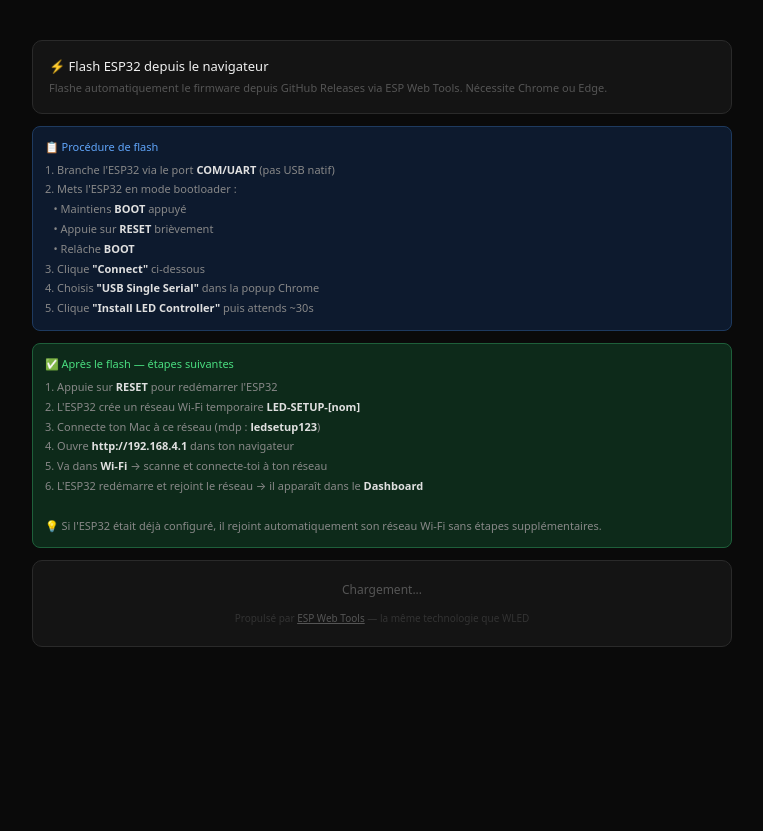
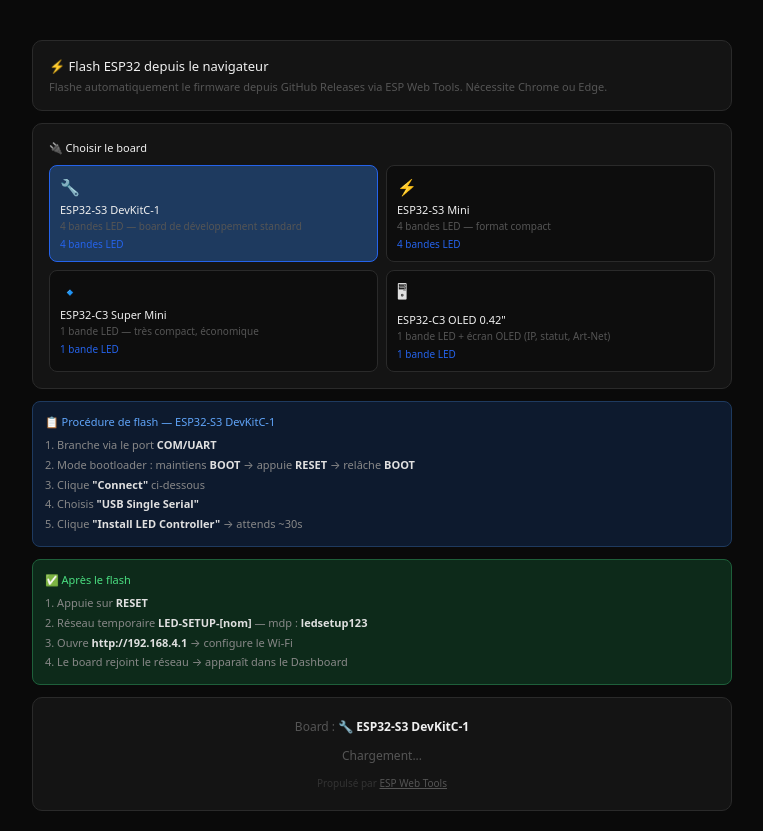
Before and after one commit to gnouBXL/DMX_Led, a React (Vite) app in the folder frontend/: page /flash in a window 1280 px wide. Shown: the whole page, without its empty margins (74-837 px from the left). Before the commit the page ends 800 px from the top, so only its background shows below. Built offline with nearby package versions, Linux system fonts and the light colour scheme; no server answers.

Commit message:
feat: support ESP32-S3 Mini, C3 Mini, C3 OLED - 4 firmwares

```diff
--- a/frontend/src/pages/FlashPage.jsx
+++ b/frontend/src/pages/FlashPage.jsx
@@ -1,20 +1,23 @@
-
 import { useState, useEffect, useRef } from 'react'
 
 const MANIFEST_URL = 'http://localhost:3001/api/flash/manifest'
 
+const BOARDS = [
+  { id: 'esp32-s3-devkitc-1', name: 'ESP32-S3 DevKitC-1', description: '4 bandes LED — board de développement standard', icon: '🔧', strips: 4 },
+  { id: 'esp32-s3-mini', name: 'ESP32-S3 Mini', description: '4 bandes LED — format compact', icon: '⚡', strips: 4 },
+  { id: 'esp32-c3-mini', name: 'ESP32-C3 Super Mini', description: '1 bande LED — très compact, économique', icon: '🔹', strips: 1 },
+  { id: 'esp32-c3-oled', name: 'ESP32-C3 OLED 0.42"', description: '1 bande LED + écran OLED (IP, statut, Art-Net)', icon: '🖥', strips: 1 },
+]
+
 function EspInstallButton({ manifestUrl }) {
   const ref = useRef(null)
-  useEffect(() => {
-    if (ref.current) {
-      ref.current.setAttribute('manifest', manifestUrl)
-    }
-  }, [manifestUrl])
+  useEffect(() => { if (ref.current) ref.current.setAttribute('manifest', manifestUrl) }, [manifestUrl])
   return <esp-web-install-button ref={ref} />
 }
 
 export default function FlashPage() {
   const [espWebToolsLoaded, setEspWebToolsLoaded] = useState(false)
+  const [selectedBoard, setSelectedBoard] = useState(BOARDS[0])
 
   useEffect(() => {
     if (!customElements.get('esp-web-install-button')) {
@@ -28,68 +31,51 @@
     }
   }, [])
 
+  const manifestUrl = `${MANIFEST_URL}?board=${selectedBoard.id}`
+
   return (
     <div style={{ maxWidth: 700 }}>
-
-      {/* Header */}
       <div style={{ background: '#141414', border: '1px solid #2a2a2a', borderRadius: 10, padding: 16, marginBottom: 12 }}>
-        <div style={{ fontSize: 13, fontWeight: 500, color: '#f0f0f0', marginBottom: 4 }}>
-          ⚡ Flash ESP32 depuis le navigateur
-        </div>
-        <div style={{ fontSize: 11, color: '#555', lineHeight: 1.6 }}>
-          Flashe automatiquement le firmware depuis GitHub Releases via ESP Web Tools.
-          Nécessite Chrome ou Edge.
+        <div style={{ fontSize: 13, fontWeight: 500, color: '#f0f0f0', marginBottom: 4 }}>⚡ Flash ESP32 depuis le navigateur</div>
+        <div style={{ fontSize: 11, color: '#555' }}>Flashe automatiquement le firmware depuis GitHub Releases via ESP Web Tools. Nécessite Chrome ou Edge.</div>
+      </div>
+      <div style={{ background: '#141414', border: '1px solid #2a2a2a', borderRadius: 10, padding: 16, marginBottom: 12 }}>
+        <div style={{ fontSize: 11, fontWeight: 500, color: '#f0f0f0', marginBottom: 10 }}>🔌 Choisir le board</div>
+        <div style={{ display: 'grid', gridTemplateColumns: '1fr 1fr', gap: 8 }}>
+          {BOARDS.map(board => (
+            <div key={board.id} onClick={() => setSelectedBoard(board)} style={{ background: selectedBoard.id === board.id ? '#1e3a5f' : '#0d0d0d', border: `1px solid ${selectedBoard.id === board.id ? '#2563eb' : '#2a2a2a'}`, borderRadius: 8, padding: 10, cursor: 'pointer' }}>
+              <div style={{ fontSize: 16, marginBottom: 4 }}>{board.icon}</div>
+              <div style={{ fontSize: 11, fontWeight: 500, color: '#f0f0f0', marginBottom: 2 }}>{board.name}</div>
+              <div style={{ fontSize: 10, color: '#555' }}>{board.description}</div>
+              <div style={{ fontSize: 10, color: '#2563eb', marginTop: 4 }}>{board.strips} bande{board.strips > 1 ? 's' : ''} LED</div>
+            </div>
+          ))}
         </div>
       </div>
-
-      {/* Guide */}
       <div style={{ background: '#0d1a2e', border: '1px solid #1e3a5f', borderRadius: 8, padding: 12, marginBottom: 12 }}>
-        <div style={{ fontSize: 11, fontWeight: 500, color: '#60a5fa', marginBottom: 6 }}>
-          📋 Procédure de flash
-        </div>
+        <div style={{ fontSize: 11, fontWeight: 500, color: '#60a5fa', marginBottom: 6 }}>📋 Procédure de flash — {selectedBoard.name}</div>
         <div style={{ fontSize: 11, color: '#888', lineHeight: 1.8 }}>
-          1. Branche l'ESP32 via le port <strong style={{color:'#e0e0e0'}}>COM/UART</strong> (pas USB natif)<br/>
-          2. Mets l'ESP32 en mode bootloader :<br/>
-          &nbsp;&nbsp;&nbsp;• Maintiens <strong style={{color:'#e0e0e0'}}>BOOT</strong> appuyé<br/>
-          &nbsp;&nbsp;&nbsp;• Appuie sur <strong style={{color:'#e0e0e0'}}>RESET</strong> brièvement<br/>
-          &nbsp;&nbsp;&nbsp;• Relâche <strong style={{color:'#e0e0e0'}}>BOOT</strong><br/>
-          3. Clique <strong style={{color:'#e0e0e0'}}>"Connect"</strong> ci-dessous<br/>
-          4. Choisis <strong style={{color:'#e0e0e0'}}>"USB Single Serial"</strong> dans la popup Chrome<br/>
-          5. Clique <strong style={{color:'#e0e0e0'}}>"Install LED Controller"</strong> puis attends ~30s
+          1. Branche via le port <strong style={{color:'#e0e0e0'}}>COM/UART</strong><br/>
+          2. Mode bootloader : maintiens <strong style={{color:'#e0e0e0'}}>BOOT</strong> → appuie <strong style={{color:'#e0e0e0'}}>RESET</strong> → relâche <strong style={{color:'#e0e0e0'}}>BOOT</strong><br/>
+          3. Clique <strong style={{color:'#e0e0e0'}}>&quot;Connect&quot;</strong> ci-dessous<br/>
+          4. Choisis <strong style={{color:'#e0e0e0'}}>&quot;USB Single Serial&quot;</strong><br/>
+          5. Clique <strong style={{color:'#e0e0e0'}}>&quot;Install LED Controller&quot;</strong> → attends ~30s
         </div>
       </div>
-
       <div style={{ background: '#0d2a1a', border: '1px solid #1e5f3a', borderRadius: 8, padding: 12, marginBottom: 12 }}>
-        <div style={{ fontSize: 11, fontWeight: 500, color: '#4ade80', marginBottom: 6 }}>
-          ✅ Après le flash — étapes suivantes
-        </div>
+        <div style={{ fontSize: 11, fontWeight: 500, color: '#4ade80', marginBottom: 6 }}>✅ Après le flash</div>
         <div style={{ fontSize: 11, color: '#888', lineHeight: 1.8 }}>
-          1. Appuie sur <strong style={{color:'#e0e0e0'}}>RESET</strong> pour redémarrer l'ESP32<br/>
-          2. L'ESP32 crée un réseau Wi-Fi temporaire <strong style={{color:'#e0e0e0'}}>LED-SETUP-[nom]</strong><br/>
-          3. Connecte ton Mac à ce réseau (mdp : <strong style={{color:'#e0e0e0'}}>ledsetup123</strong>)<br/>
-          4. Ouvre <strong style={{color:'#e0e0e0'}}>http://192.168.4.1</strong> dans ton navigateur<br/>
-          5. Va dans <strong style={{color:'#e0e0e0'}}>Wi-Fi</strong> → scanne et connecte-toi à ton réseau<br/>
-          6. L'ESP32 redémarre et rejoint le réseau → il apparaît dans le <strong style={{color:'#e0e0e0'}}>Dashboard</strong><br/>
-          <br/>
-          💡 Si l'ESP32 était déjà configuré, il rejoint automatiquement son réseau Wi-Fi sans étapes supplémentaires.
+          1. Appuie sur <strong style={{color:'#e0e0e0'}}>RESET</strong><br/>
+          2. Réseau temporaire <strong style={{color:'#e0e0e0'}}>LED-SETUP-[nom]</strong> — mdp : <strong style={{color:'#e0e0e0'}}>ledsetup123</strong><br/>
+          3. Ouvre <strong style={{color:'#e0e0e0'}}>http://192.168.4.1</strong> → configure le Wi-Fi<br/>
+          4. Le board rejoint le réseau → apparaît dans le Dashboard
         </div>
       </div>
-
-      {/* Bouton ESP Web Tools */}
-      <div style={{
-        background: '#141414', border: '1px solid #2a2a2a',
-        borderRadius: 10, padding: 20, textAlign: 'center',
-      }}>
-        {espWebToolsLoaded ? (
-          <EspInstallButton manifestUrl={MANIFEST_URL} />
-        ) : (
-          <div style={{ fontSize: 12, color: '#555' }}>Chargement...</div>
-        )}
-        <div style={{ fontSize: 10, color: '#333', marginTop: 12, lineHeight: 1.6 }}>
-          Propulsé par <a href="https://esphome.github.io/esp-web-tools/" target="_blank" rel="noreferrer" style={{ color: '#555' }}>ESP Web Tools</a> — la même technologie que WLED
-        </div>
+      <div style={{ background: '#141414', border: '1px solid #2a2a2a', borderRadius: 10, padding: 20, textAlign: 'center' }}>
+        <div style={{ fontSize: 12, color: '#555', marginBottom: 12 }}>Board : <strong style={{color:'#f0f0f0'}}>{selectedBoard.icon} {selectedBoard.name}</strong></div>
+        {espWebToolsLoaded ? <EspInstallButton manifestUrl={manifestUrl} /> : <div style={{ fontSize: 12, color: '#555' }}>Chargement...</div>}
+        <div style={{ fontSize: 10, color: '#333', marginTop: 12 }}>Propulsé par <a href="https://esphome.github.io/esp-web-tools/" target="_blank" rel="noreferrer" style={{ color: '#555' }}>ESP Web Tools</a></div>
       </div>
-
     </div>
   )
 }
```
